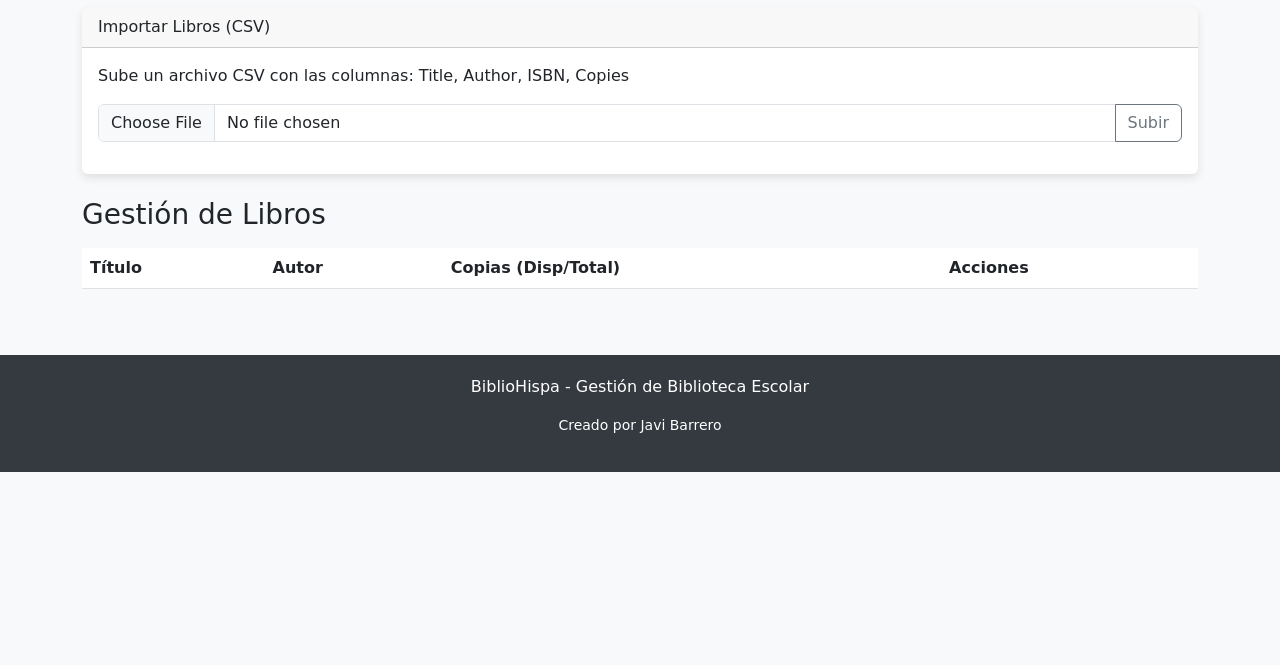
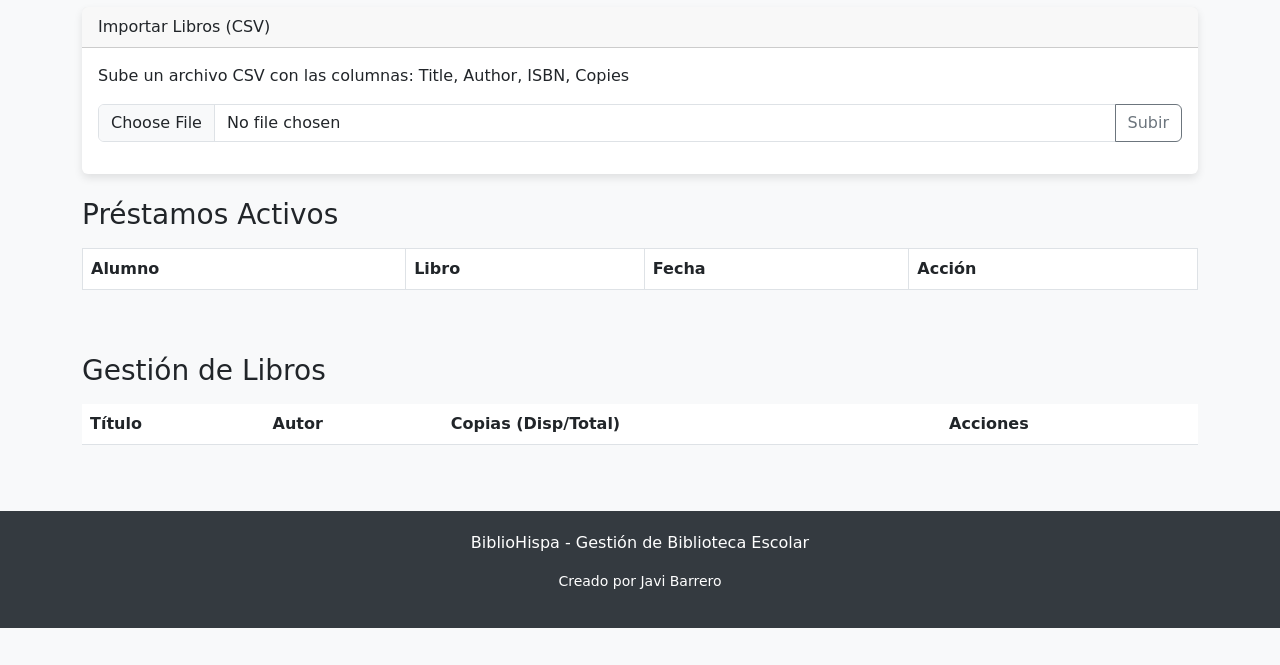
Before and after one commit to JohnnyBra/Bibliotecajules3, a Flask app: page /admin in a window 1280 px wide. Shown: the part 135-800 px from the top of the page. Run offline with Flask 3, Linux system fonts and the light colour scheme; a user stored in the database is signed in; lists and menus that the app fills with data are empty; some libraries are stand-ins or nearby versions.

Commit message:
feat: BiblioHispa library management system
- Implemented Flask app with SQLite database.
- Added User, Book, and Loan models with gamification support.
- Created Admin dashboard for CSV book import and Book of the Month selection.
- Implemented Student features: Catalog browsing, borrowing, returning (admin-only), and profile with points.
- Included offline-ready Bootstrap assets.
- Added required branding and emoji-rich README.

```diff
--- a/app.py
+++ b/app.py
@@ -13,6 +13,9 @@ app.config['SQLALCHEMY_DATABASE_URI'] = 'sqlite:///bibliohispa.db'
 app.config['SQLALCHEMY_TRACK_MODIFICATIONS'] = False
 app.config['UPLOAD_FOLDER'] = 'uploads'
 ALLOWED_EXTENSIONS = {'csv'}
+
+# Ensure upload folder exists
+os.makedirs(app.config['UPLOAD_FOLDER'], exist_ok=True)
 
 def allowed_file(filename):
     return '.' in filename and filename.rsplit('.', 1)[1].lower() in ALLOWED_EXTENSIONS
@@ -142,7 +145,8 @@ def admin_dashboard():
                 flash(f'Error al procesar CSV: {e}')
 
     books = Book.query.all()
-    return render_template('admin.html', books=books)
+    active_loans = Loan.query.filter_by(returned=False).all()
+    return render_template('admin.html', books=books, active_loans=active_loans)
 
 @app.route('/admin/set_month_book/<int:book_id>')
 @login_required
@@ -194,10 +198,10 @@ def borrow_book(book_id):
 def return_book(loan_id):
     loan = Loan.query.get_or_404(loan_id)
 
-    # Verify it belongs to user or user is admin
-    if loan.user_id != current_user.id and current_user.role != 'admin':
-        flash('No autorizado')
-        return redirect(url_for('home'))
+    # Only admin can mark books as returned
+    if current_user.role != 'admin':
+        flash('Solo los profesores pueden marcar libros como devueltos.')
+        return redirect(url_for('profile'))
 
     if not loan.returned:
         loan.returned = True
@@ -213,9 +217,9 @@ def return_book(loan_id):
         user.books_read_count += 1
 
         db.session.commit()
-        flash('Libro devuelto. ¡Has ganado 10 puntos!')
+        flash(f'Libro devuelto. {user.username} ha ganado 10 puntos!')
 
-    return redirect(url_for('profile'))
+    return redirect(url_for('admin_dashboard')) # Redirect to admin dashboard or user profile
 
 @app.route('/profile')
 @login_required
--- /dev/null
+++ b/books.csv
@@ -0,0 +1,6 @@
+Title,Author,ISBN,Copies
+Don Quijote de la Mancha,Miguel de Cervantes,9788424116477,5
+El Principito,Antoine de Saint-Exupéry,9788498381498,10
+Harry Potter y la piedra filosofal,J.K. Rowling,9788478884452,3
+Matilda,Roald Dahl,9788420482873,4
+Las brujas,Roald Dahl,9788420483054,2
--- a/templates/admin.html
+++ b/templates/admin.html
@@ -14,6 +14,32 @@
             </div>
         </form>
     </div>
+</div>
+
+<h3 class="mb-3">Préstamos Activos</h3>
+<div class="table-responsive mb-5">
+    <table class="table table-bordered">
+        <thead>
+            <tr>
+                <th>Alumno</th>
+                <th>Libro</th>
+                <th>Fecha</th>
+                <th>Acción</th>
+            </tr>
+        </thead>
+        <tbody>
+            {% for loan in active_loans %}
+            <tr>
+                <td>{{ loan.user.username }} ({{ loan.user.student_class }})</td>
+                <td>{{ loan.book.title }}</td>
+                <td>{{ loan.loan_date.strftime('%Y-%m-%d') }}</td>
+                <td>
+                    <a href="{{ url_for('return_book', loan_id=loan.id) }}" class="btn btn-sm btn-success">Marcar Devuelto (+10 pts)</a>
+                </td>
+            </tr>
+            {% endfor %}
+        </tbody>
+    </table>
 </div>
 
 <h3 class="mb-3">Gestión de Libros</h3>
--- a/templates/profile.html
+++ b/templates/profile.html
@@ -40,7 +40,7 @@
                     </td>
                     <td>
                         {% if not loan.returned %}
-                        <a href="{{ url_for('return_book', loan_id=loan.id) }}" class="btn btn-sm btn-outline-success">Devolver</a>
+                        <span class="text-muted">Pendiente de devolución</span>
                         {% endif %}
                     </td>
                 </tr>
```
Also changed, not shown: README.md.
